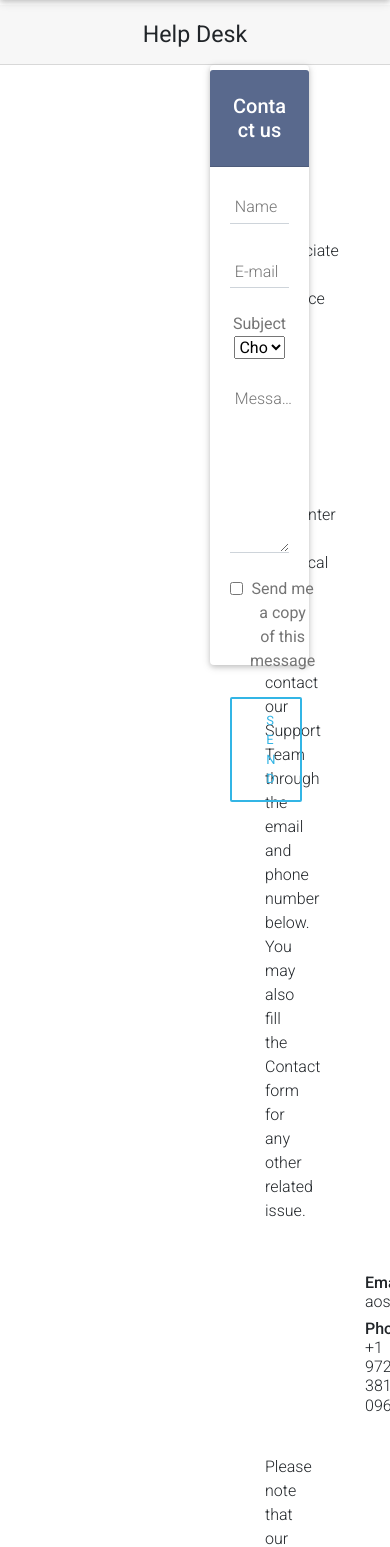
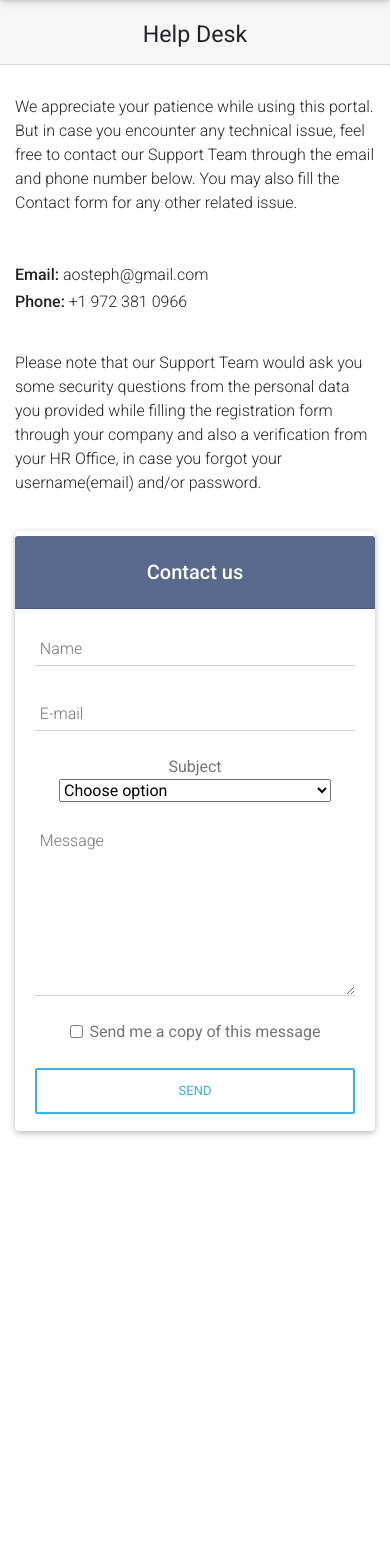
Before and after one commit to adey-px/hr-manager, a Flask app: page /support in a window 390 px wide; the page is wider, and only the part inside the window is pictured. Shown: the part 58-1605 px from the top of that part. After the commit the page ends 1194 px from the top of that part, so only its background shows below. Run offline with Flask 2, Linux system fonts and the light colour scheme; some libraries are stand-ins or nearby versions.

Commit message:
Added responsiveness to help_desk.html and favicon

```diff
--- a/static/css/style.css
+++ b/static/css/style.css
@@ -246,12 +246,13 @@ body {
     border-width: 1px;
 }
 
-/* Responsive media queries register & login cards */
+/* Responsive media queries for register & login cards */
 @media (max-width: 812px) {
     .column {
         width: 80%;
     }
 }
+
 
 @media (min-width: 768px) and (max-width: 991px) {
     .column-1 {
--- a/templates/all_departments.html
+++ b/templates/all_departments.html
@@ -23,7 +23,7 @@
   <!-- Flash message ends -->
 
   <!-- List of departments section -->
-  <div class="container">
+  <div class="container" style="margin-top: 20px;">
     <div class="row row-cols-1 row-cols-md-4">
       {% for item in ment %}
         <div class="col mb-4">
--- a/templates/base.html
+++ b/templates/base.html
@@ -4,6 +4,7 @@
     <meta charset="UTF-8">
     <meta http-equiv="X-UA-Compatible" content="IE=edge">
     <meta name="viewport" content="width=device-width, initial-scale=1.0">
+    <link rel="shortcut icon" type="image/png" href="https://www.seekpng.com/png/detail/431-4315169_human-resources-logo-png-atlanta-journal-constitution-logo.png"/>
     <link rel="stylesheet" href="https://use.fontawesome.com/releases/v5.8.2/css/all.css" type="text/css">
     <link rel="stylesheet" href="https://fonts.googleapis.com/css?family=Roboto:300,400,500,700&display=swap" type="text/css">
     <link rel="stylesheet" href="https://cdnjs.cloudflare.com/ajax/libs/twitter-bootstrap/4.5.0/css/bootstrap.min.css" type="text/css">
@@ -12,12 +13,9 @@
         integrity="sha512-csw0Ma4oXCAgd/d4nTcpoEoz4nYvvnk21a8VA2h2dzhPAvjbUIK6V3si7/g/HehwdunqqW18RwCJKpD7rL67Xg==" crossorigin="anonymous" />
         <meta name="viewport" content="width=device-width, initial-scale=1" type="text/css">
     <link rel="stylesheet" href="https://cdnjs.cloudflare.com/ajax/libs/font-awesome/5.13.0/css/all.min.css" type="text/css">
-
     <link rel="stylesheet" href="//code.jquery.com/ui/1.12.1/themes/base/jquery-ui.css">
     <script src="https://code.jquery.com/jquery-1.12.4.js"></script>
     <script src="https://code.jquery.com/ui/1.12.1/jquery-ui.js"></script>
-
-
     <link rel="stylesheet" href="{{ url_for('static', filename='css/style.css') }}" type="text/css">
 
     {% block style %}
--- a/templates/help_desk.html
+++ b/templates/help_desk.html
@@ -5,11 +5,11 @@
         Help Desk
     </div>
 
-    <div class="container-fluid">
+    <div class="container">
         <div class="row">
 
-            <div class="col-6">
-                <div style="margin-top: 150px; margin-left: 250px;">
+            <div class="col-12 col-md-6">
+                <div style="margin-top: 30px;">
                     <p>
                         We appreciate your patience while using this portal.
                         But in case you encounter any technical issue, feel free
@@ -18,7 +18,7 @@
                         other related issue.
                     </p>
                 </div>
-                <div style="margin-top: 50px; margin-left: 350px;">
+                <div style="margin-top: 50px;">
                     <h6><strong>Email:</strong>
                         aosteph@gmail.com
                     </h6>
@@ -26,7 +26,7 @@
                         +1 972 381 0966
                     </h6>
                 </div>
-                <div style="margin-top: 40px; margin-left: 250px;">
+                <div style="margin-top: 40px;">
                     <p>
                         Please note that our Support Team would ask you some security
                         questions from the personal data you provided while filling the
@@ -36,7 +36,7 @@
                 </div>
             </div>
 
-            <div class="col-6">
+            <div class="col-12 col-md-6">
                 <section class="container">
                     {% with messages = get_flashed_messages() %}
                         {% if messages %}
@@ -51,7 +51,7 @@
                     {% endwith %}
                 </section>
 
-                <div class="card" style="width: 60%; height: 600px;">
+                <div class="card" style="width: 100%; height: 600px; margin-top: 20px; margin-bottom: 60px;">
                     <h5 class="card-header btn-mdb-color white-text text-center py-4">
                         <strong>Contact us</strong>
                     </h5>
--- a/templates/message.html
+++ b/templates/message.html
@@ -5,7 +5,7 @@
         Message Inbox
     </div>
 
-    <div class="container-fluid" style="width: 80%;">
+    <div class="container-fluid" style="width: 80%; margin-top: 20px;">
       <div class="col">
         <div class="row row-cols-1 row-cols-md-5 g-5">
             {% if messages %}
```
Also changed, not shown: static/images/favicon.png (added).
